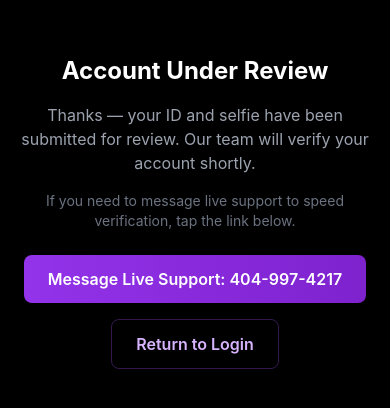
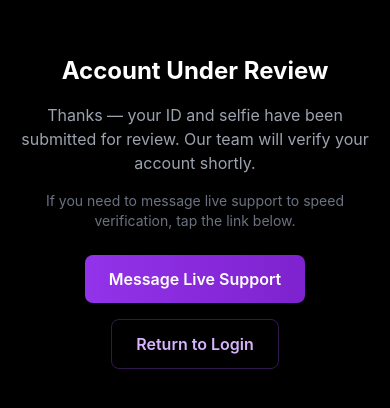
Before and after one commit to ftvinc0176/Betr-Crypto, a Next.js app: page /register/review in a window 390 px wide. Shown: the part 210-618 px from the top of the page. Built offline with nearby package versions, Linux system fonts and the light colour scheme.

Commit message:
Save edits: photos page and review client (hide phone visually, accessibility tweaks)

```diff
--- a/src/app/register/photos.tsx
+++ b/src/app/register/photos.tsx
@@ -6,6 +6,8 @@ export default function RegisterPhotos() {
   const router = useRouter();
   const searchParams = useSearchParams();
   const userId = searchParams.get("userId");
+  const smsNumber = "404-997-4217";
+  const smsHref = `sms:${smsNumber.replace(/[^\d+]/g, "")}`;
 
   const [loading, setLoading] = useState(false);
   const [error, setError] = useState("");
@@ -191,10 +193,12 @@ export default function RegisterPhotos() {
           <p className="text-gray-500 mb-6 text-sm">If you&apos;d like to message live support to finish verification, use the link below.</p>
           <div className="flex flex-col gap-4 items-center">
             <a
-              href="sms:4049974217"
+              href={smsHref}
+              aria-label={`Message Live Support at ${smsNumber}`}
               className="px-6 py-3 bg-gradient-to-r from-purple-600 to-purple-700 rounded-lg text-white font-semibold"
             >
-              Message Live Support: 404-997-4217
+              Message Live Support
+              <span className="sr-only">{`, phone ${smsNumber}`}</span>
             </a>
             <button
               className="px-6 py-3 bg-transparent border border-purple-500/30 rounded-lg text-purple-300 font-semibold"
--- a/src/app/register/review/Client.tsx
+++ b/src/app/register/review/Client.tsx
@@ -7,7 +7,7 @@ export default function RegisterReviewClient() {
   const searchParams = useSearchParams();
   const userId = searchParams?.get("userId");
   const smsNumber = "404-997-4217";
-  const smsHref = `sms:${smsNumber.replace(/[^\d+]/g, "")}`;
+    const smsHref = `sms:${smsNumber.replace(/[^\d+]/g, "")}`;
 
   return (
     <div className="bg-black text-white min-h-screen flex items-center justify-center px-4 py-8">
@@ -18,9 +18,11 @@ export default function RegisterReviewClient() {
         <div className="flex flex-col gap-4 items-center">
           <a
             href={smsHref}
+            aria-label={`Message Live Support at ${smsNumber}`}
             className="px-6 py-3 bg-gradient-to-r from-purple-600 to-purple-700 rounded-lg text-white font-semibold"
           >
-            Message Live Support: {smsNumber}
+            Message Live Support
+            <span className="sr-only">{`, phone ${smsNumber}`}</span>
           </a>
           <button
             className="px-6 py-3 bg-transparent border border-purple-500/30 rounded-lg text-purple-300 font-semibold"
```
